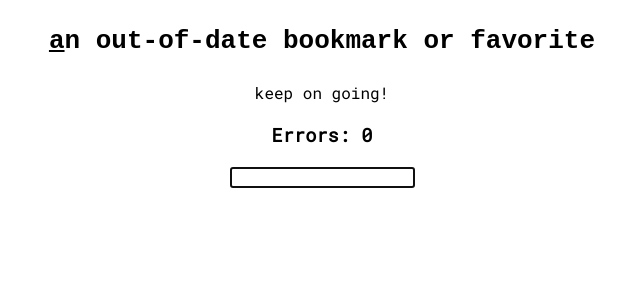
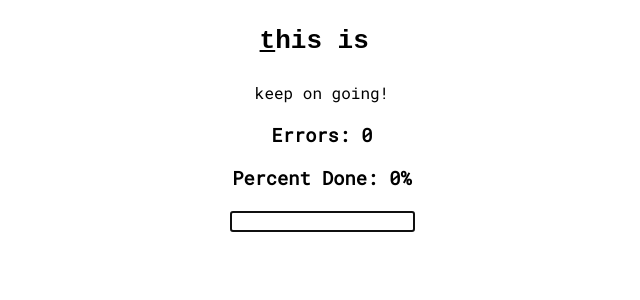
Before and after one commit to ZehCnaS34/finger-socks, a React (Create React App) app: page / in a window 1280 px wide. Shown: the top 300 px of the page, without its empty margins (318-958 px from the left). Built offline with nearby package versions, Linux system fonts and the light colour scheme.

Commit message:
simple percent complete. (line based)

```diff
--- a/src/App.js
+++ b/src/App.js
@@ -54,17 +54,18 @@ class App extends Component {
   state = {
     inputText: "",
     lineFeed: [
-      "an out-of-date bookmark or favorite",
-      "a search engine that has an out-of-date listing for this page",
-      "a mistyped address",
-      "a page access restriction",
-      "the requested resource was not found",
-      "an error has occurred while processing your request."
+      "this is ",
+      "a multi-line",
+      "sentence."
     ],
     completedLines: [
     ],
     times: [],
     errors: {}
+  }
+
+  percentComplete = () => {
+    return (this.state.completedLines.length/(this.state.lineFeed.length+this.state.completedLines.length))*100
   }
 
   /**
@@ -110,6 +111,7 @@ class App extends Component {
               targetText={this.state.lineFeed[0]} />
             <PressEnter a={this.state.inputText} b={this.state.lineFeed[0]} />
             <h3>Errors: {this.state.errors[this.state.completedLines.length] || 0}</h3>
+            <h3>Percent Done: {this.percentComplete()}%</h3>
             <input
               autoFocus={true}
               type="text"
@@ -122,6 +124,7 @@ class App extends Component {
         ) : (
           <div>
             <h1>DONE</h1>
+            <h3>Percent Done: {this.percentComplete()}%</h3>
             <button onClick={this.restartRacer}>Restart</button>
           </div>
         )
```
